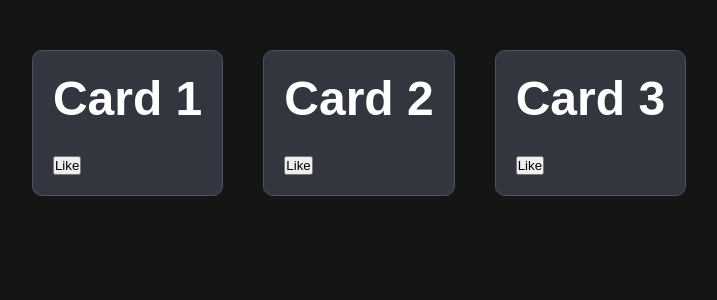
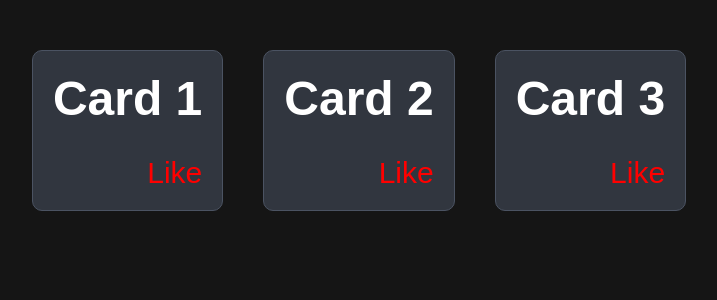
Before and after one commit to Rajaabpro/react-app, a React (Vite) app: page / in a window 1280 px wide. Shown: the top 300 px of the page, without its empty margins (281-998 px from the left). Built offline with nearby package versions, Linux system fonts and the light colour scheme.

Commit message:
Add button styles to index.css for improved UI interaction

```diff
--- a/src/index.css
+++ b/src/index.css
@@ -33,3 +33,13 @@ h1 {
   border-radius: 10px;
   min-height: 100px;
 }
+
+button {
+  border: none;
+  font-size : 30px;
+  background-color: transparent;
+  width: 100%;
+  text-align: right;
+  cursor: pointer;
+  color: red;
+}
```
